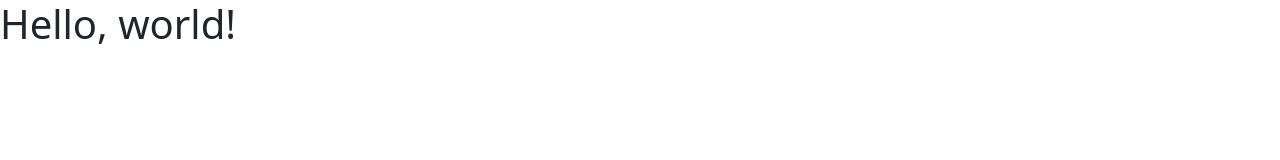
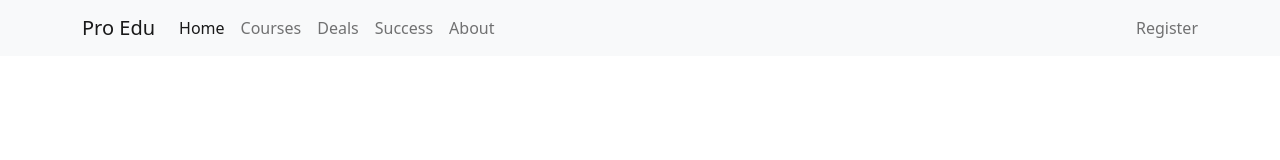
Before and after one commit to almasoud49/edTech-website, a plain HTML site: page index.html in a window 1280 px wide. Drawn offline with nearby package versions, Linux system fonts and the light colour scheme.

Commit message:
navbar added

```diff
--- a/index.html
+++ b/index.html
@@ -7,7 +7,38 @@
     <link href="https://cdn.jsdelivr.net/npm/bootstrap@5.2.0/dist/css/bootstrap.min.css" rel="stylesheet" integrity="sha384-gH2yIJqKdNHPEq0n4Mqa/HGKIhSkIHeL5AyhkYV8i59U5AR6csBvApHHNl/vI1Bx" crossorigin="anonymous">
   </head>
   <body>
-    <h1>Hello, world!</h1>
+    <header>
+        <nav class="navbar navbar-expand-lg bg-light">
+            <div class="container">
+              <a class="navbar-brand" href="#">Pro Edu</a>
+              <button class="navbar-toggler" type="button" data-bs-toggle="collapse" data-bs-target="#navbarText" aria-controls="navbarText" aria-expanded="false" aria-label="Toggle navigation">
+                <span class="navbar-toggler-icon"></span>
+              </button>
+              <div class="collapse navbar-collapse" id="navbarText">
+                <ul class="navbar-nav me-auto mb-2 mb-lg-0">
+                  <li class="nav-item">
+                    <a class="nav-link active" aria-current="page" href="#">Home</a>
+                  </li>
+                  <li class="nav-item">
+                    <a class="nav-link" href="#">Courses</a>
+                  </li>
+                  <li class="nav-item">
+                    <a class="nav-link" href="#">Deals</a>
+                  </li>
+                  <li class="nav-item">
+                    <a class="nav-link" href="#">Success</a>
+                  </li>
+                  <li class="nav-item">
+                    <a class="nav-link" href="#">About</a>
+                  </li>
+                </ul>
+                <span class="navbar-text">
+                  Register
+                </span>
+              </div>
+            </div>
+          </nav>
+    </header>
     <script src="https://cdn.jsdelivr.net/npm/bootstrap@5.2.0/dist/js/bootstrap.bundle.min.js" integrity="sha384-A3rJD856KowSb7dwlZdYEkO39Gagi7vIsF0jrRAoQmDKKtQBHUuLZ9AsSv4jD4Xa" crossorigin="anonymous"></script>
   </body>
 </html>
```
